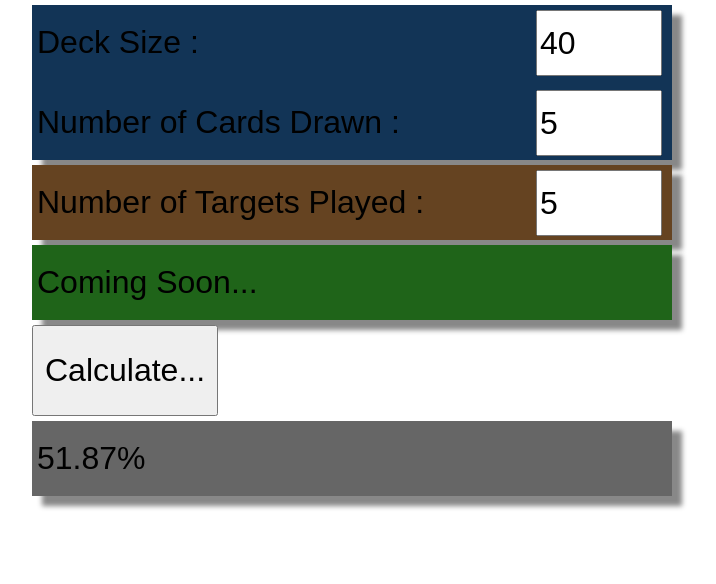
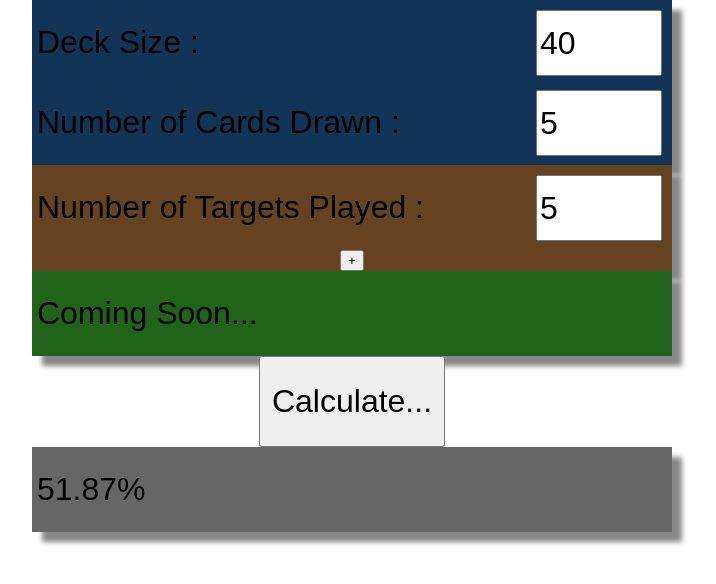
Before and after one commit to TimFenwick15/card-probability-calculator, a plain HTML site: page index.html in a window 1280 px wide. Both pictures are taken after typing "5", "5" into the empty fields and a click on the button "Calculate...". Shown: the whole page, without its empty margins (288-1004 px from the left). Drawn offline with Linux system fonts and the light colour scheme.

Commit message:
GUI now hangles >1 target

```diff
--- a/index.html
+++ b/index.html
@@ -10,7 +10,10 @@
 </div>
 
 <div id='targets'>
-  <p>Number of Targets Played : <input id='played' value='' type='number' /></p>
+  <div id='targetP'>
+    <p>Number of Targets Played : <input id='targetInputs' value='' type='number' /></p>
+  </div>
+  <button id ='addTarget'>+</button>
 </div>
 
 <div id='modifiers'>
--- a/script.js
+++ b/script.js
@@ -1,12 +1,21 @@
+/*
+ * Write any results requested
+ */
 function resolve(x) {
+
+  // this logic needs fixing.
+  // x won't be an array, just targetsPlayed will be an array.
+  // Every other property is the same for each run
+  // This needs fixing in maths.js too because currently loops over x.length
+
   if (x.constructor !== Array)
     x = [x]
 
   let err = new Set
   x.forEach(_ => {
-    if (!_.deckSize || !_.targetsPlayed || !_.cardsDrawn)
+    if (!_.deckSize || /*!_.targetsPlayed ||*/ !_.cardsDrawn)
       err.add('Complete the form :(')
-    if (_.targetsPlayed > _.deckSize || _.cardsDrawn > _.deckSize)
+    if (/*_.targetsPlayed > _.deckSize ||*/ _.cardsDrawn > _.deckSize)
       err.add('Logical fallacy detected. Git gud')
   })
   if (err.size)
@@ -16,20 +25,33 @@ function resolve(x) {
 }
 
 
-
+/*
+ * Event Handlers
+ */
 (function () {
+  // Handle the submit button
   document.getElementById('calc').addEventListener('click', event => {
     const params = {
-      /* Will be added later
-      upstart: document.getElementById('upstart').value === 'yes',
-      */
       cardsDrawn: Number(document.getElementById('draws').value),
-      targetsPlayed: Number(document.getElementById('played').value),
-      deckSize: Number(document.getElementById('deckSize').value)
+      deckSize: Number(document.getElementById('deckSize').value),
+      targetsPlayed: Array.from(document.querySelectorAll('#targetInputs'))
+        .map(_ => Number(_.value))
     }
 
     document.getElementById('results')
       .getElementsByTagName('p')[0]
       .textContent = resolve(params)
   })
+
+  // Handle the add new target button
+  document.getElementById('addTarget').addEventListener('click', event => {
+    const newP = document.createElement('p')
+    newP.innerHTML = 'Number of Targets Played : '
+    const newInput = document.createElement('input')
+    newInput.id = 'targetInputs'
+    newInput.type = 'number'
+    newInput.value = ''
+    newP.appendChild(newInput)
+    document.getElementById('targetP').appendChild(newP)
+  })
 })()
--- a/style.css
+++ b/style.css
@@ -4,8 +4,12 @@ body {
   margin: auto;
 }
 
+div:not(#targetP) {
+  box-shadow: 10px 10px 5px #888888;
+}
+
 div {
-  box-shadow: 10px 10px 5px #888888;
+  overflow: auto;
 }
 
 p, input {
@@ -18,6 +22,10 @@ p {
   line-height: 75px;
 }
 
+button {
+  display: block;
+  margin: auto;
+}
 input {
   float: right;
   line-height: 60px;
```
